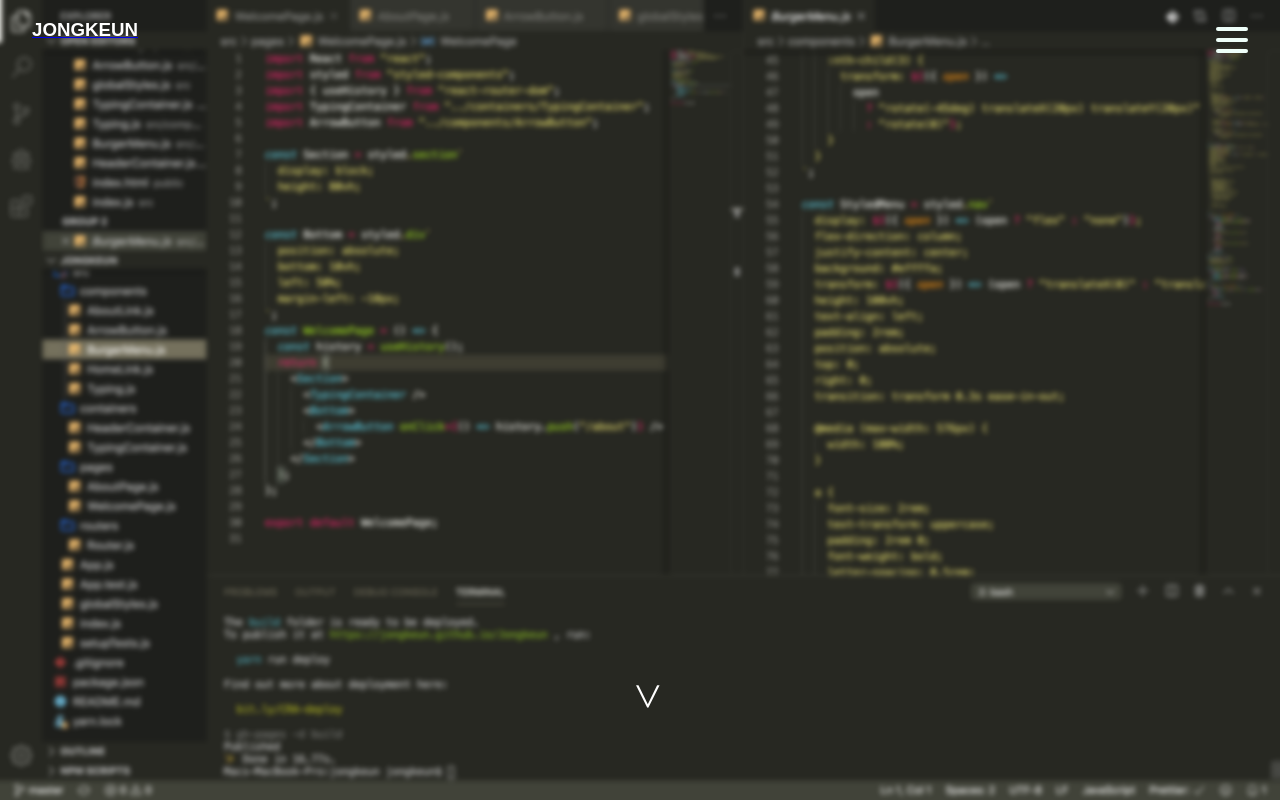
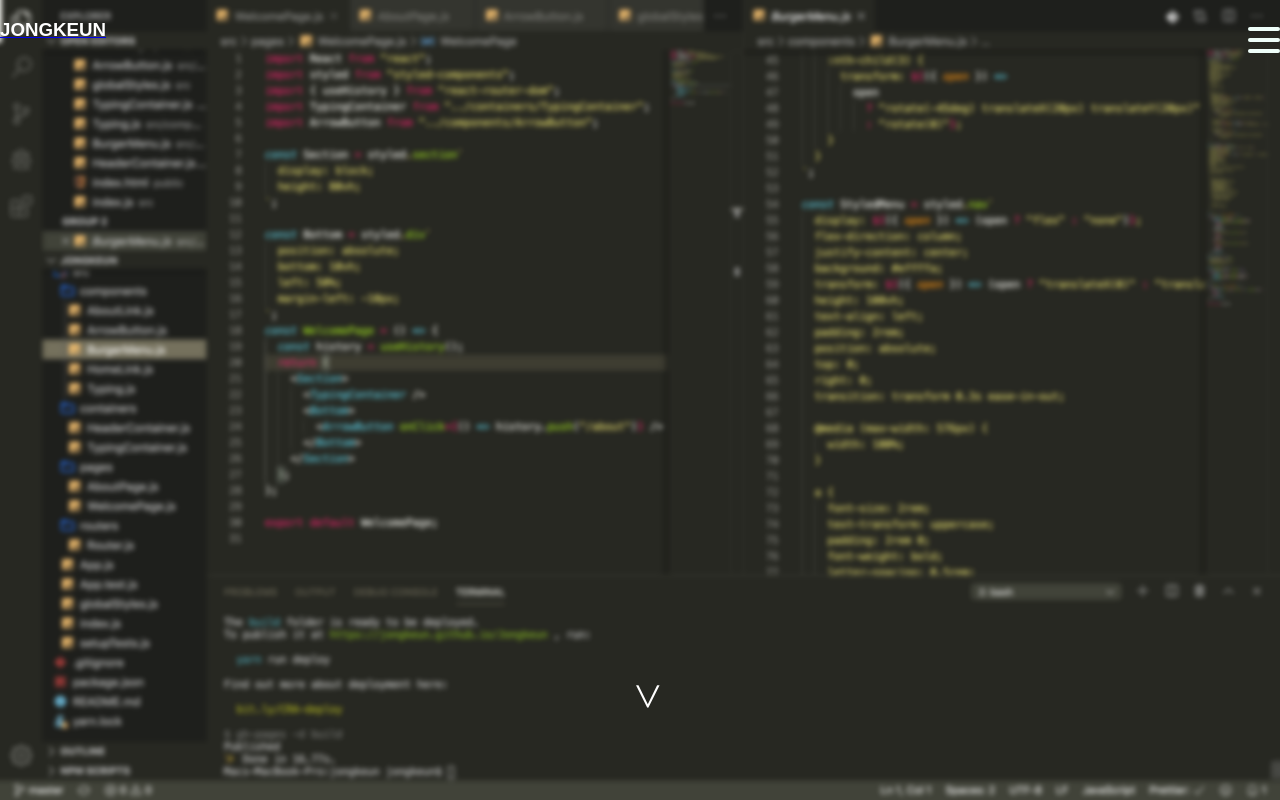
Before and after one commit to Jongkeun/Jongkeun, a React (Create React App) app: page / in a window 1280 px wide. Built offline with nearby package versions, Linux system fonts and the light colour scheme.

Commit message:
adjust background image only to welcome page

```diff
--- a/src/containers/LayoutContainer.js
+++ b/src/containers/LayoutContainer.js
@@ -4,12 +4,14 @@ import styled from "styled-components";
 
 const Section = styled.section`
   height: 100vh;
-  margin: 0 2em;
+  background-image: ${props =>
+    props.welcome ? `url("./images/code_bg.png")` : "none"};
+  background-size: cover;
 `;
 
-const Layout = ({ children }) => {
+const Layout = ({ children, welcome }) => {
   return (
-    <Section>
+    <Section welcome={welcome}>
       <Header />
       {children}
     </Section>
--- a/src/globalStyles.js
+++ b/src/globalStyles.js
@@ -4,9 +4,7 @@ body {
   background-color: #003b00;
   padding: 0;
   margin: 0;
-  background-image: ${props =>
-    props.backgroundImage ? `url("./images/code_bg.png")` : "none"};
-  background-size: cover;
+
 }
 `;
 
--- a/src/pages/WelcomePage.js
+++ b/src/pages/WelcomePage.js
@@ -13,7 +13,7 @@ const Bottom = styled.div`
 const WelcomePage = () => {
   const history = useHistory();
   return (
-    <LayoutContainer>
+    <LayoutContainer welcome>
       <Bottom>
         <ArrowButton onClick={() => history.push("/about")} />
       </Bottom>
```
